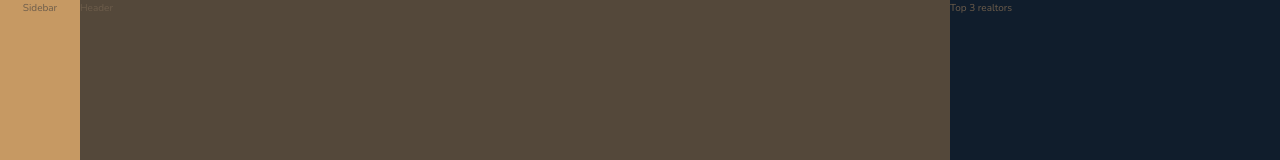
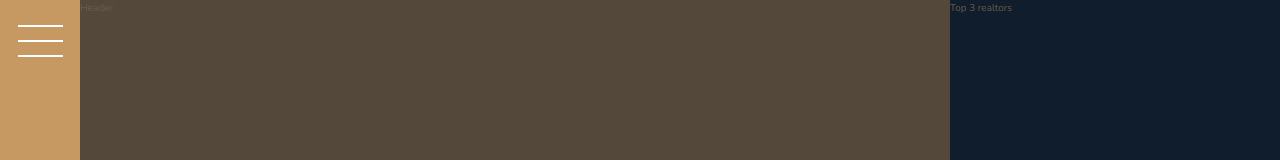
Before and after one commit to raveneliette/nexter-project-webpage, a website built with Parcel: page index.html in a window 1280 px wide. Shown: the top 160 px of the page. Built offline with nearby package versions, Linux system fonts and the light colour scheme.

Commit message:
Added HTML markup button inside sidebar

```diff
--- a/index.html
+++ b/index.html
@@ -15,7 +15,7 @@
     <body class="container">
         <!-- Sidebar -->
         <div class="sidebar">
-            Sidebar
+            <button class="nav-btn"></button>
         </div>
 
         <!-- Header -->
```
